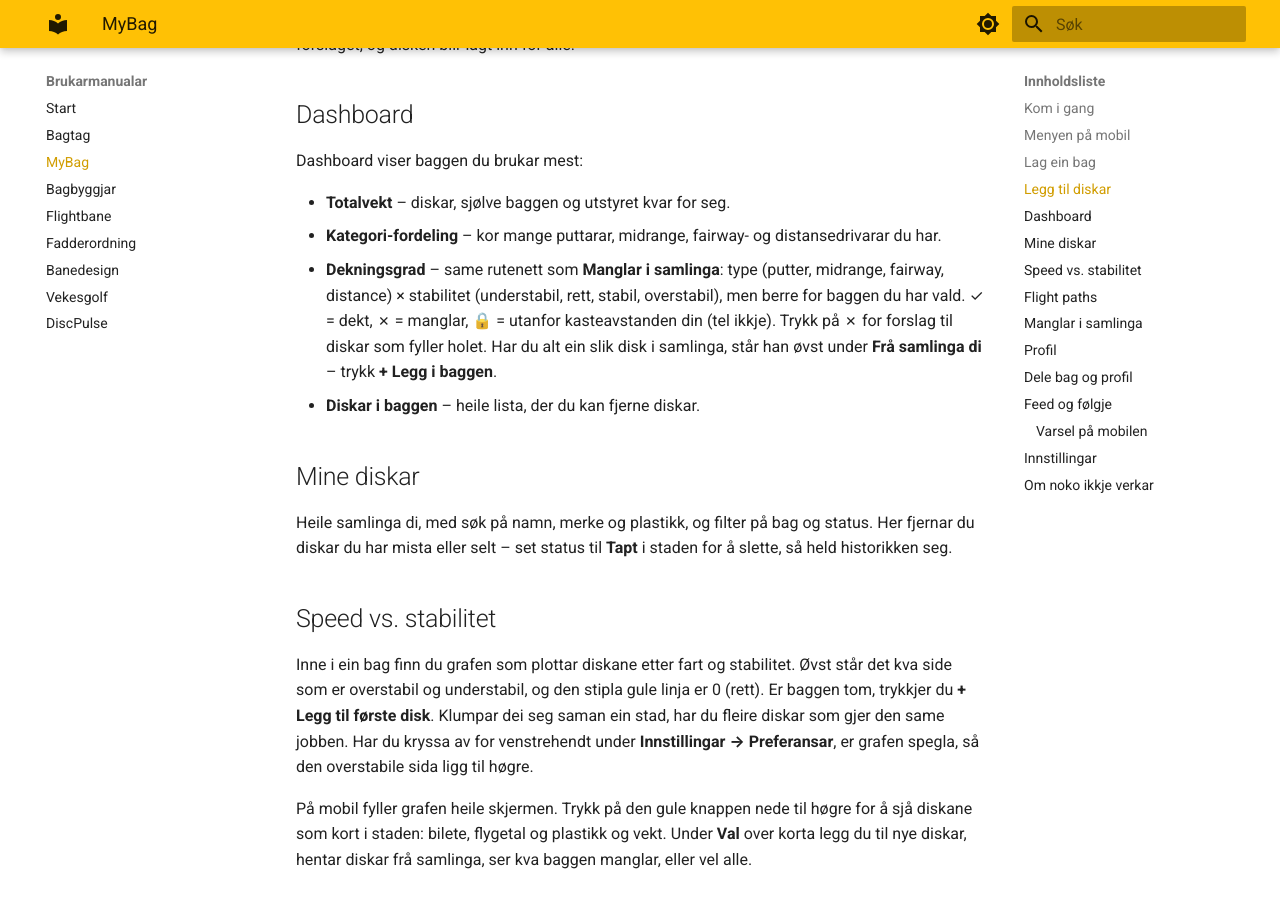
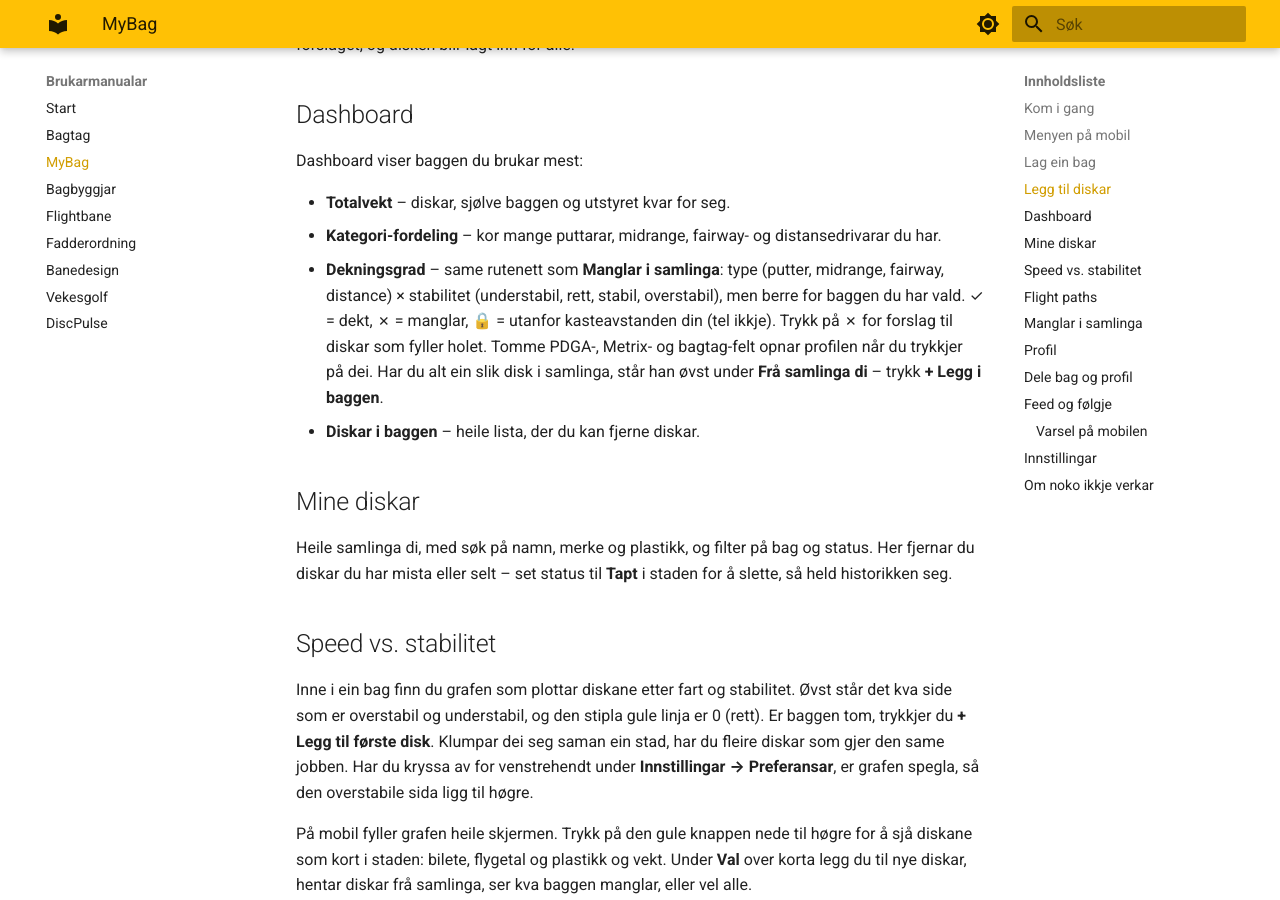
Before and after one commit to hanses89/manuals, an MkDocs documentation site: the page built from docs/bag.md, in a window 1280 px wide and 900 px high, scrolled down 2530 px. Built offline with MkDocs 1.6.1 and Material for MkDocs 9.7.7, drawn with Linux system fonts in a browser that asks for light colours.

Commit message:
manual: sync from bag.kvamdgs.no @ 36d1f5ba32e0acc5a49b5fc2aa8cd1f7d92cb281

```diff
--- a/docs/bag.md
+++ b/docs/bag.md
@@ -112,7 +112,8 @@ Dashboard viser baggen du brukar mest:
   midrange, fairway, distance) × stabilitet (understabil, rett, stabil,
   overstabil), men berre for baggen du har vald. ✓ = dekt, ✗ = manglar, 🔒 =
   utanfor kasteavstanden din (tel ikkje). Trykk på ✗ for forslag til diskar som
-  fyller holet. Har du alt ein slik disk i samlinga, står han øvst under **Frå
+  fyller holet. Tomme PDGA-, Metrix- og bagtag-felt opnar profilen når du trykkjer
+  på dei. Har du alt ein slik disk i samlinga, står han øvst under **Frå
   samlinga di** – trykk **+ Legg i baggen**.
 - **Diskar i baggen** – heile lista, der du kan fjerne diskar.
 
```
